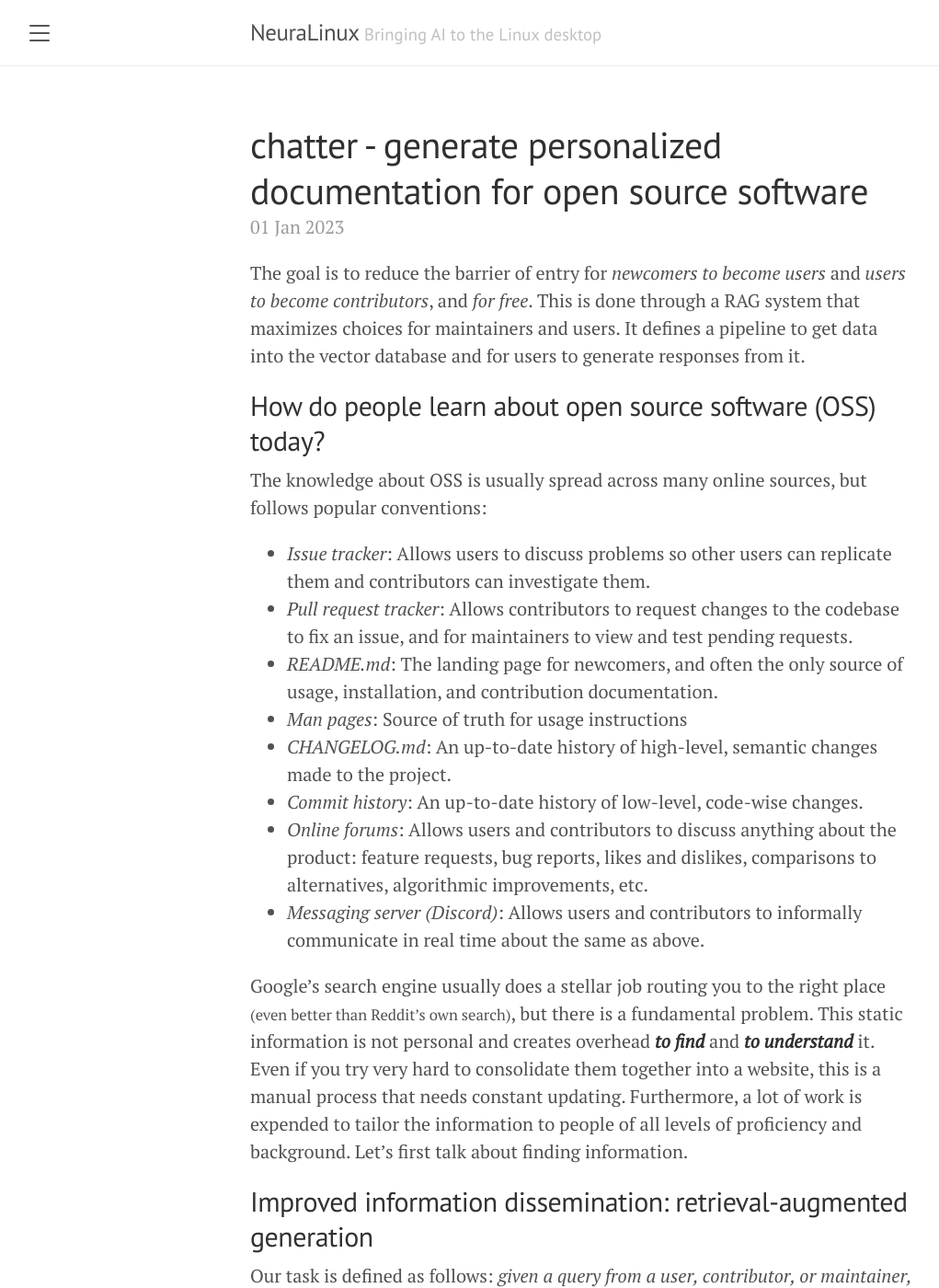
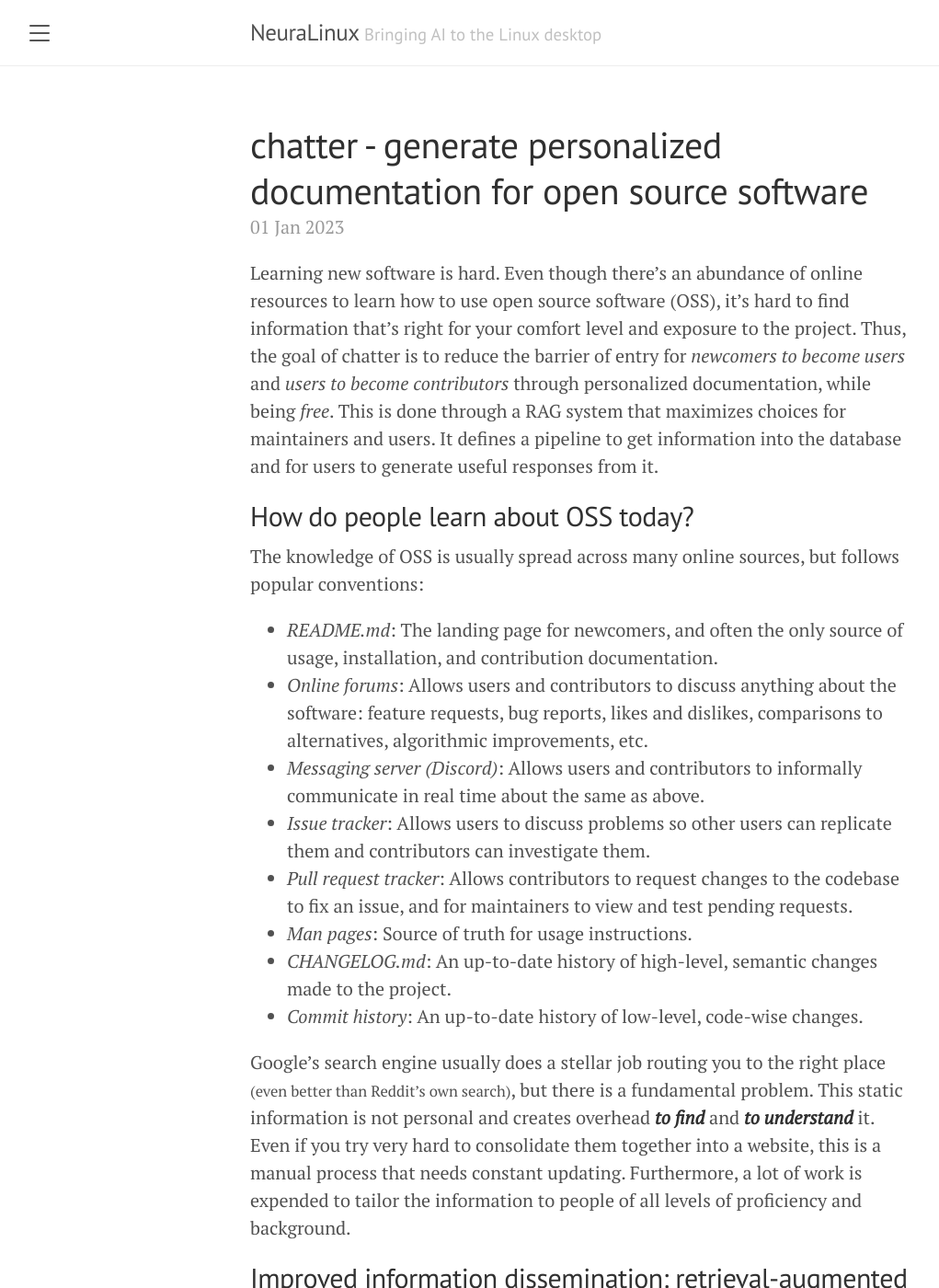
Before and after one commit to chinarjoshi/chinarjoshi.github.io, a Jekyll site: the page built from _posts/non-programming/2023-01-01-chatter.md, in a window 1280 px wide and 1400 px high. Shown: the whole window at 92% size, without its empty margins (8-1029 px from the left). Built offline with Jekyll 4.4.1, drawn with Linux system fonts in a browser that asks for light colours; some of the changed text lies outside the part shown.

Commit message:
Add image to chatter

```diff
--- a/_posts/non-programming/2023-01-01-chatter.md
+++ b/_posts/non-programming/2023-01-01-chatter.md
@@ -5,44 +5,56 @@
 category: non-programming
 type: solution
 ---
-The goal is to reduce the barrier of entry for *newcomers to become users* and *users to become contributors*, and *for free*. This is done through a RAG system that maximizes choices for maintainers and users. It defines a pipeline to get data into the vector database and for users to generate responses from it.
-## How do people learn about open source software (OSS) today?
-The knowledge about OSS is usually spread across many online sources, but follows popular conventions:
+Learning new software is hard. Even though there's an abundance of online resources to learn how to use open source software (OSS), it's hard to find information that's right for your comfort level and exposure to the project. Thus, the goal of chatter is to reduce the barrier of entry for *newcomers to become users* and *users to become contributors* through personalized documentation, while being *free*. This is done through a RAG system that maximizes choices for maintainers and users. It defines a pipeline to get information into the database and for users to generate useful responses from it.
+
+## How do people learn about OSS today?
+The knowledge of OSS is usually spread across many online sources, but follows popular conventions:
+- *README.md*: The landing page for newcomers, and often the only source of usage, installation, and contribution documentation.
+- *Online forums*: Allows users and contributors to discuss anything about the software: feature requests, bug reports, likes and dislikes, comparisons to alternatives, algorithmic improvements, etc.
+- *Messaging server (Discord)*: Allows users and contributors to informally communicate in real time about the same as above.
 - *Issue tracker*: Allows users to discuss problems so other users can replicate them and contributors can investigate them.
 - *Pull request tracker*: Allows contributors to request changes to the codebase to fix an issue, and for maintainers to view and test pending requests.
-- *README.md*: The landing page for newcomers, and often the only source of usage, installation, and contribution documentation.
-- *Man pages*: Source of truth for usage instructions
+- *Man pages*: Source of truth for usage instructions.
 - *CHANGELOG.md*: An up-to-date history of high-level, semantic changes made to the project.
 - *Commit history*: An up-to-date history of low-level, code-wise changes.
-- *Online forums*: Allows users and contributors to discuss anything about the product: feature requests, bug reports, likes and dislikes, comparisons to alternatives, algorithmic improvements, etc.
-- *Messaging server (Discord)*: Allows users and contributors to informally communicate in real time about the same as above.
 
-Google’s search engine usually does a stellar job routing you to the right place <small>(even better than Reddit's own search)</small>, but there is a fundamental problem. This static information is not personal and creates overhead ***to find*** and ***to understand*** it. Even if you try very hard to consolidate them together into a website, this is a manual process that needs constant updating. Furthermore, a lot of work is expended to tailor the information to people of all levels of proficiency and background. Let’s first talk about finding information.
+Google’s search engine usually does a stellar job routing you to the right place <small>(even better than Reddit's own search)</small>, but there is a fundamental problem. This static information is not personal and creates overhead ***to find*** and ***to understand*** it. Even if you try very hard to consolidate them together into a website, this is a manual process that needs constant updating. Furthermore, a lot of work is expended to tailor the information to people of all levels of proficiency and background.
+
 ## Improved information dissemination: retrieval-augmented generation
 Our task is defined as follows: *given a query from a user, contributor, or maintainer, respond with factual and current information that answers the query encourages the person to become more involved with the project. Be ready to support your answer with the proper documents.*
 
 Here's an outline of the 5 problems we need to solve:
-1. Information is spread across disparate online sources. We need to consolidate them together into one database.
+1. The information is spread across disparate online sources. We need to consolidate them together into one database.
 2. We don't know what type of information the user is expecting. Decide the proficiency level of the question, and thus which sources of information to prefer.
 3. The query should not return exact matches, but rather semantically similar matches. Store the information in such a way that semantic information is readily comparable.
-4. The documents procured in the query should be turned into a natural language response *without hallucinations*. We need a language model, a way to give it the document(s) from problem 3, and a pragmatic prompt.
+4. The documents procured in the query should be turned into a natural language response *without hallucinations*. We need a language model, a way to give it the documents from (3), and a pragmatic prompt.
 5. The database from (1) and the language model from (5) should be accessible by any user for free or nearly free. Maintainers need a low-cost way to host the database, and users need the same for the language model.
+
+<img src="/assets/chatter-rag.png" alt="The information pipeline of RAG"/>
+<div style="text-align: center;"><small>The information pipeline of RAG</small></div>
+
 ### Consolidating information
 Thankfully, we have well-defined conventions for where our information lives. It is feasible to scrape together these sources from local files and the internet at regular intervals. They should be stored in either a database file that lives in the repo, or hosted online by the maintainers while being kept safe from attacks. Note: the lack of conventions in proprietary software is the same reason a system like *chatter* will not work; the sources of information are product-specific and usually not scrapable.
+
 ### Deciding proficiency level
 We need a multi-class categorization model to group queries into proficiency "bins". This will provide a weighted ranking of what information sources from above to prefer when answering the users query. For example, the query "how to install on M1 mac" will prefer online forums, messaging server, and README.md over other results. And the query "critical code segments that need optimization" will prefer issue tracker, pull request tracker, and online forums.
+
 ### Semantic search
 Search algorithms have gotten quite sophisticated since the days of exact match, for example by checking synonyms and sub-phrases. But the state-of-the-art is to convert text to dense, high dimensional vectors that captures the semantic meaning of the data, which we call the _embedding_. We can compare two embeddings semantically like we would compare two vectors in linear algebra land: distance, cosine, and dot product. It will be the maintainers job to convert documents to embeddings. We also must ensure the embedding model performs well with widely different types of documents, from formal documentation to informal Reddit posts.
+
 ### Natural language generation
 Now that the user has a way to query relevant documents with semantic search, these should be the context to a language model that generates a more useful response. This is the user interface to the whole system.
+
 ### Addressing resource constraints
 The principle problem is the scarcity of resources for the database and neural networks:
-- Query binning: Ideally, we would have a dataset of software questions labeled with complexity so we can create a edge-friendly, low-parameter model. What is more feasible is to preprocess the queries using an LLM, which cleans the input and can simultaneously return a category.
+- Query binning: Ideally, we would have a dataset of software questions labeled with complexity so we can train an edge-friendly, low-parameter model. What is more feasible is to preprocess the queries using an LLM, which cleans the input and can simultaneously return a category.
 - [Text embedding](https://blog.getzep.com/text-embedding-latency-a-semi-scientific-look/): The state of the art of text embedding is to use transformers, but there are many free options beyond OpenAI. Either way, the same model must be used at all times, or at least different models that have the *same embedding space*.
 - [Vector database](https://www.analyticsvidhya.com/blog/2023/12/vector-databases-in-generative-ai-solutions/#:~:text=characteristics%20are%3A%201.-,It%20leverages%20the%20power%20of%20these%20vector%20embeddings%2C%20leading%20to,vectors%20containing%20hundreds%2Dof%2Ddimensions): This should be stored as a file with Git Large File Storage (GLFS). A fascinating option is to use [sqlite-vss](https://github.com/asg017/sqlite-vss). If hosted with a cloud platform, another option is [pgvector](https://github.com/pgvector/pgvector) for Postgres. I would recommend staying away from flashy vector database startups for the same reason people cook at home.
 - Generative language model: The user should have one locally setup, and the project maintainers provides the prompt tailored to their project structure. Two local options are [TinyBERT](https://towardsdatascience.com/tinybert-1a928ba3082b) or [Llama 2 7B](https://replicate.com/blog/run-llama-locally), or alternatively using the GPT API. The biggest benefit of this RAG system is that there is no expensive fine-tuning required, and the same language model can be shared across all projects the user wishes to query, given that the project maintains a vector database. This also avoids a potentially significant financial burden on the maintainers.
-#### Who’s paying for all of this?
+
+### Who’s paying for all of this?
 As stated above, the database and models used should be free and able to be run locally. The storage of the database should conveniently come from GLFS, the compute for the embedding generation should come from the maintainers, and the compute for natural language generation should come from the user.
+
 ### How do you keep it up to date?
 Provide a GitHub action for every information source, and let the maintainers decide the frequency of update. For local files and information (trackers, *README.md*, *CHANGELOG.md*), they can update upon every relevant change or commit. For large repositories of information like Stack Overflow posts, they can update every major pull request or release. Alternatively, they can update upon every release, because since the database file is version controlled, the user can query the appropriate file for their installed version.
 
```
Also changed, not shown: assets/chatter-rag.png (added).
